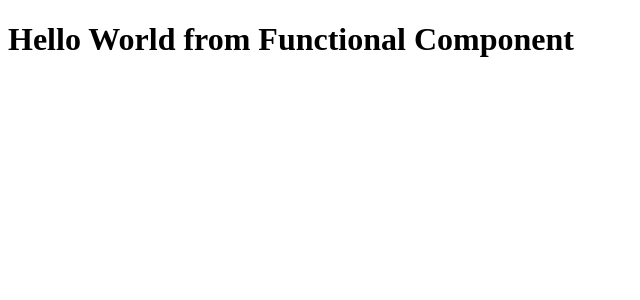
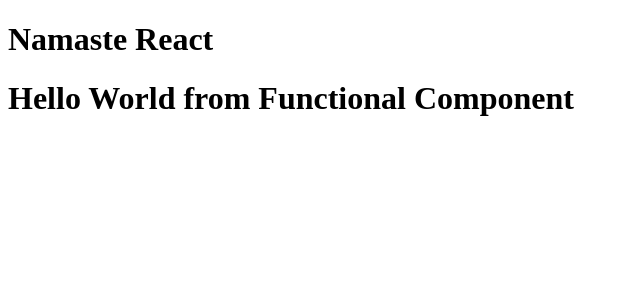
Before and after one commit to Steve-Anson/namaste-react, a React (Vite) app: page / in a window 1280 px wide. Shown: the top 300 px of the page, without its empty margins (0-640 px from the left). Built offline with nearby package versions, Linux system fonts and the light colour scheme.

Commit message:
Insert JS code inside JSX/Component

```diff
--- a/App.js
+++ b/App.js
@@ -1,8 +1,11 @@
 import React from "react";
 import ReactDOM from "react-dom/client";
 
+const Title = () => <h1>Namaste React</h1>;
+
 const HeadingComponent = () => (
   <div id="container">
+    <Title />
     <h1 className="heading">Hello World from Functional Component</h1>
   </div>
 );
```
